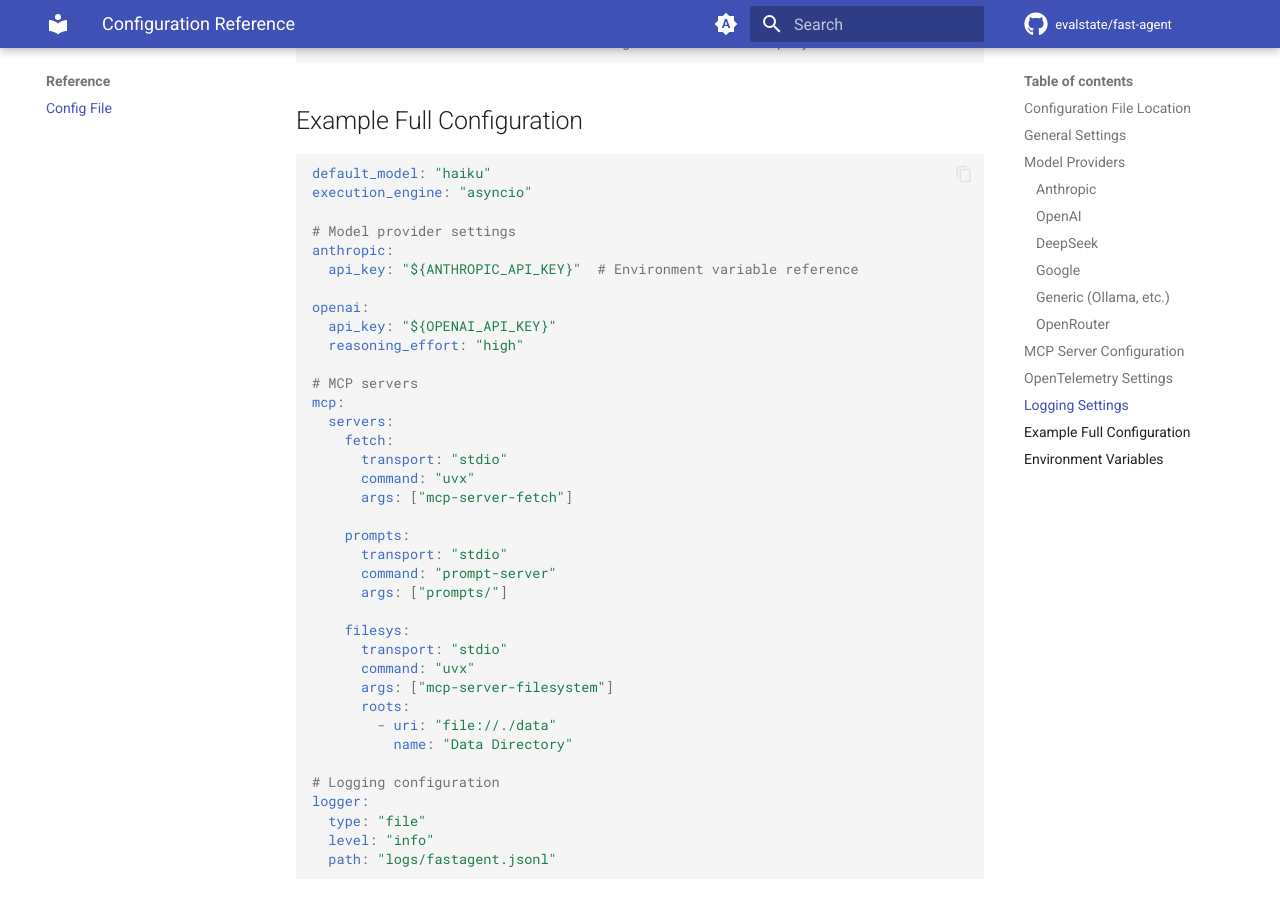
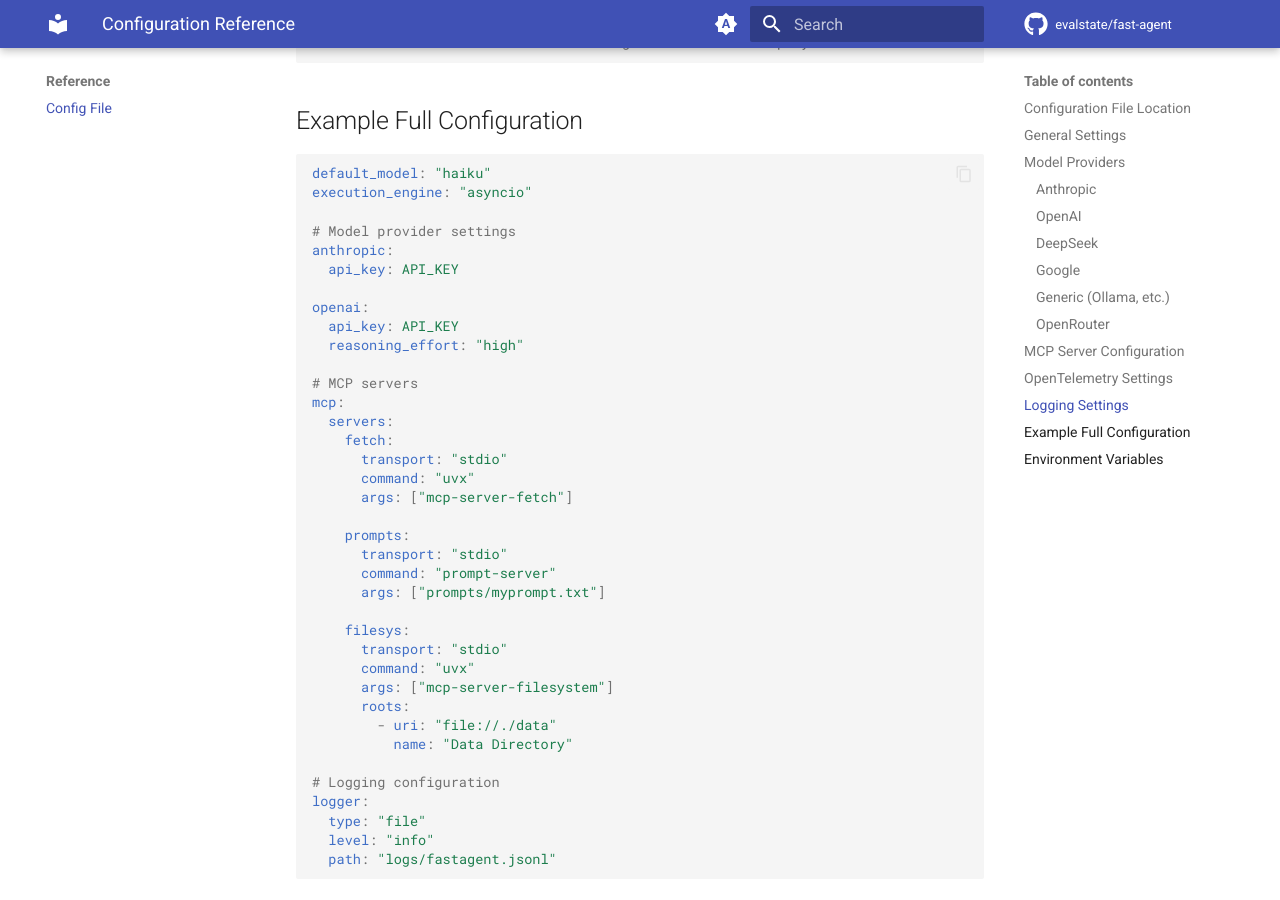
Before and after one commit to evalstate/fast-agent-docs, an MkDocs documentation site: the page built from docs/ref/config_file.md, in a window 1280 px wide and 900 px high, scrolled down 3304 px. Built offline with MkDocs 1.6.1 and Material for MkDocs 9.7.7, drawn with Linux system fonts in a browser that asks for light colours; comment, search, counter and statistics services are not loaded.

```diff
--- a/docs/ref/config_file.md
+++ b/docs/ref/config_file.md
@@ -159,10 +159,10 @@ execution_engine: "asyncio"
 
 # Model provider settings
 anthropic:
-  api_key: "${ANTHROPIC_API_KEY}"  # Environment variable reference
+  api_key: API_KEY
 
 openai:
-  api_key: "${OPENAI_API_KEY}"
+  api_key: API_KEY
   reasoning_effort: "high"
 
 # MCP servers
@@ -176,7 +176,7 @@ mcp:
     prompts:
       transport: "stdio"
       command: "prompt-server"
-      args: ["prompts/"]
+      args: ["prompts/myprompt.txt"]
 
     filesys:
       transport: "stdio"
```
